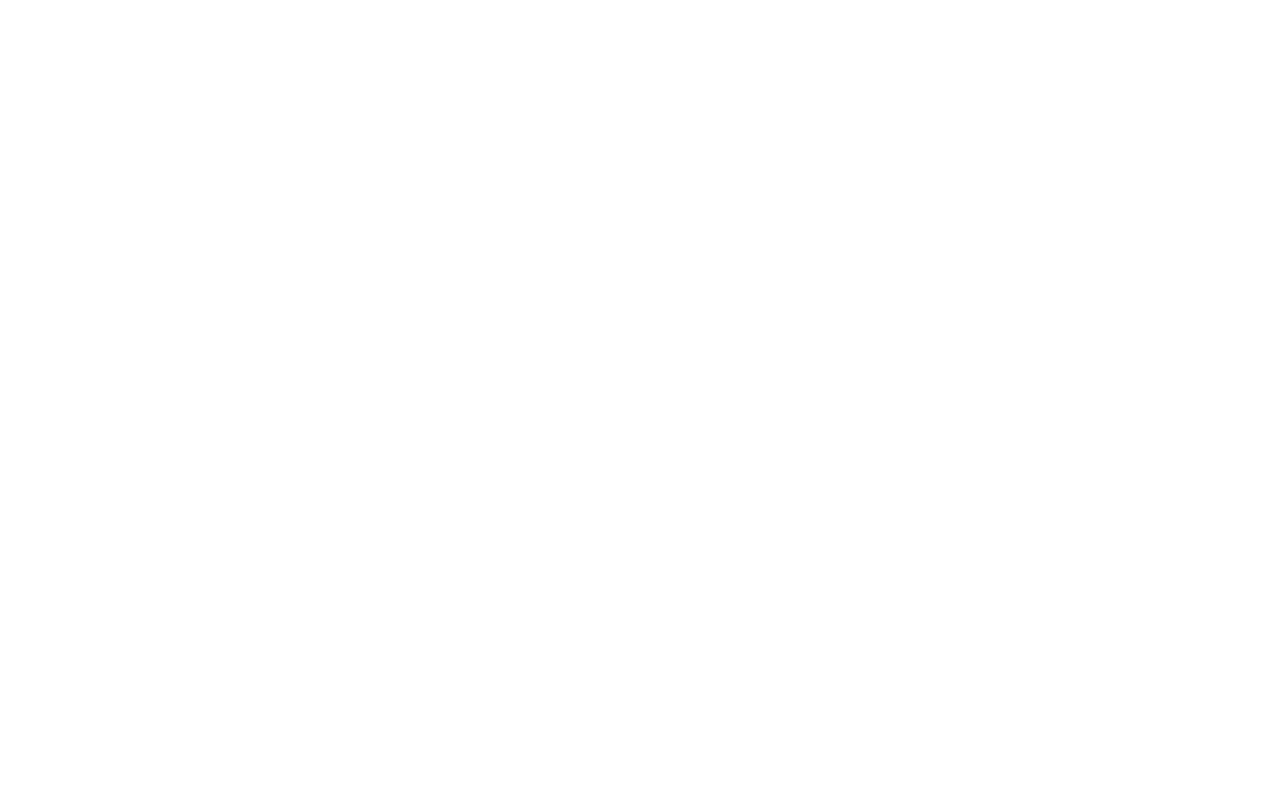
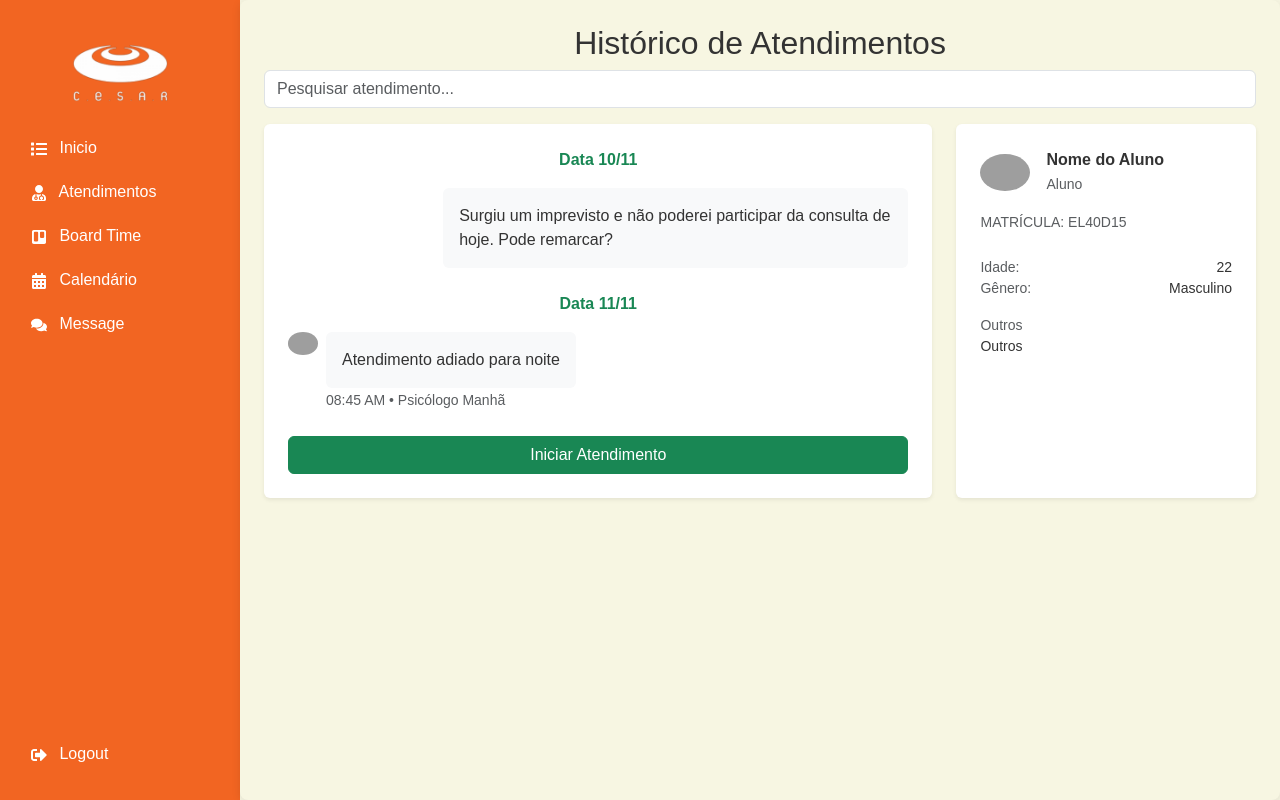
Before and after one commit to felipereis13/cesar-gerenciador-PD, a React (Vite) app: page /paghistorico in a window 1280 px wide. Before the commit this address had no page. Built offline with nearby package versions, Linux system fonts and the light colour scheme; grey boxes are pictures that could not be loaded.

Commit message:
Criação da tela de historico

```diff
--- a/src/App.jsx
+++ b/src/App.jsx
@@ -1,6 +1,7 @@
 // src/App.jsx
 import { Routes, Route, Link } from "react-router-dom"
 import Dashboard from "./pages/Dashboard"
+import PagHistorico from "./pages/Historico"
 import PagAtendimentos from "./pages/PagAtendimentos"
 import Login from "./components/Login/Login"
 import TelaPerfilUsuario from "./pages/TelaPerfilUsuario"
@@ -15,6 +16,7 @@
       <Routes>
         <Route path="/" element={<Login />} />
         <Route path="/dashboard" element={<Dashboard />} />
+        <Route path="/paghistorico" element={<PagHistorico />} />
         <Route path="/atendimentos" element={<PagAtendimentos />} />
         <Route path="/perfil" element={<TelaPerfilUsuario />} />
         <Route path="/recuperacao" element={<Recuperacao />} />
--- /dev/null
+++ b/src/pages/Historico.css
@@ -0,0 +1,5 @@
+
+.CardPerfil {
+
+  background-color: red !important;
+}
--- /dev/null
+++ b/src/pages/Historico.jsx
@@ -0,0 +1,77 @@
+import React from "react";
+import Sidebar from "../components/SideBar/SideBar";
+import "./Historico.css";
+
+export default function PagHistorico() {
+  return (
+    <div className="dashboard-wrapper">
+      <Sidebar />
+      <div className="main-content">
+  <div className="dashboard-container container-fluid min-vh-100 p-4">
+    <div className="text-center mb-3">
+      <h2 className="titulo-historico">Histórico de Atendimentos</h2>
+      <input
+        type="text"
+        className="form-control mx-auto search-bar"
+        placeholder="Pesquisar atendimento..."
+        style={{ maxWidth: "1000px" }}
+      />
+    </div>
+
+          <div className="d-flex gap-4">
+            {/* Mensagens */}
+            <div className="flex-grow-1 bg-white rounded shadow-sm p-4">
+              <div className="text-center text-success fw-semibold mb-3">Data 10/11</div>
+              <div className="d-flex justify-content-end mb-4">
+                <div className="bg-light p-3 rounded w-75">
+                  Surgiu um imprevisto e não poderei participar da consulta de hoje. Pode remarcar?
+                </div>
+              </div>
+
+              <div className="text-center text-success fw-semibold mb-3">Data 11/11</div>
+              <div className="d-flex align-items-start gap-2 mb-4">
+                <img src="/avatar.png" alt="avatar" className="rounded-circle" width={30} />
+                <div>
+                  <div className="bg-light p-3 rounded">Atendimento adiado para noite</div>
+                  <small className="text-muted">08:45 AM • Psicólogo Manhã</small>
+                </div>
+              </div>
+              <div className="text-center">
+                <button className="btn btn-success w-100">Iniciar Atendimento</button>
+              </div>
+            </div>
+
+            {/* Perfil */}
+            <div className="bg-white rounded shadow-sm p-4" style={{ width: "300px" }}>
+              <div className="d-flex align-items-center mb-3">
+                <img src="/user.png" alt="user" className="rounded-circle me-3" width={50} />
+                <div>
+                  <div className="fw-bold">Nome do Aluno</div>
+                  <small className="text-muted">Aluno</small>
+                </div>
+              </div>
+              <div className="text-muted small mb-2">MATRÍCULA: EL40D15</div>
+              <div className="d-flex gap-3 mb-3">
+                <i className="bi bi-telephone text-warning"></i>
+                <i className="bi bi-envelope text-warning"></i>
+                <i className="bi bi-folder text-warning"></i>
+              </div>
+              <div className="small">
+                <div className="d-flex justify-content-between">
+                  <span className="text-muted">Idade:</span>
+                  <span>22</span>
+                </div>
+                <div className="d-flex justify-content-between">
+                  <span className="text-muted">Gênero:</span>
+                  <span>Masculino</span>
+                </div>
+                <div className="text-muted mt-3">Outros</div>
+                <div>Outros</div>
+              </div>
+            </div>
+          </div>
+        </div>
+      </div>
+    </div>
+  );
+}
```
